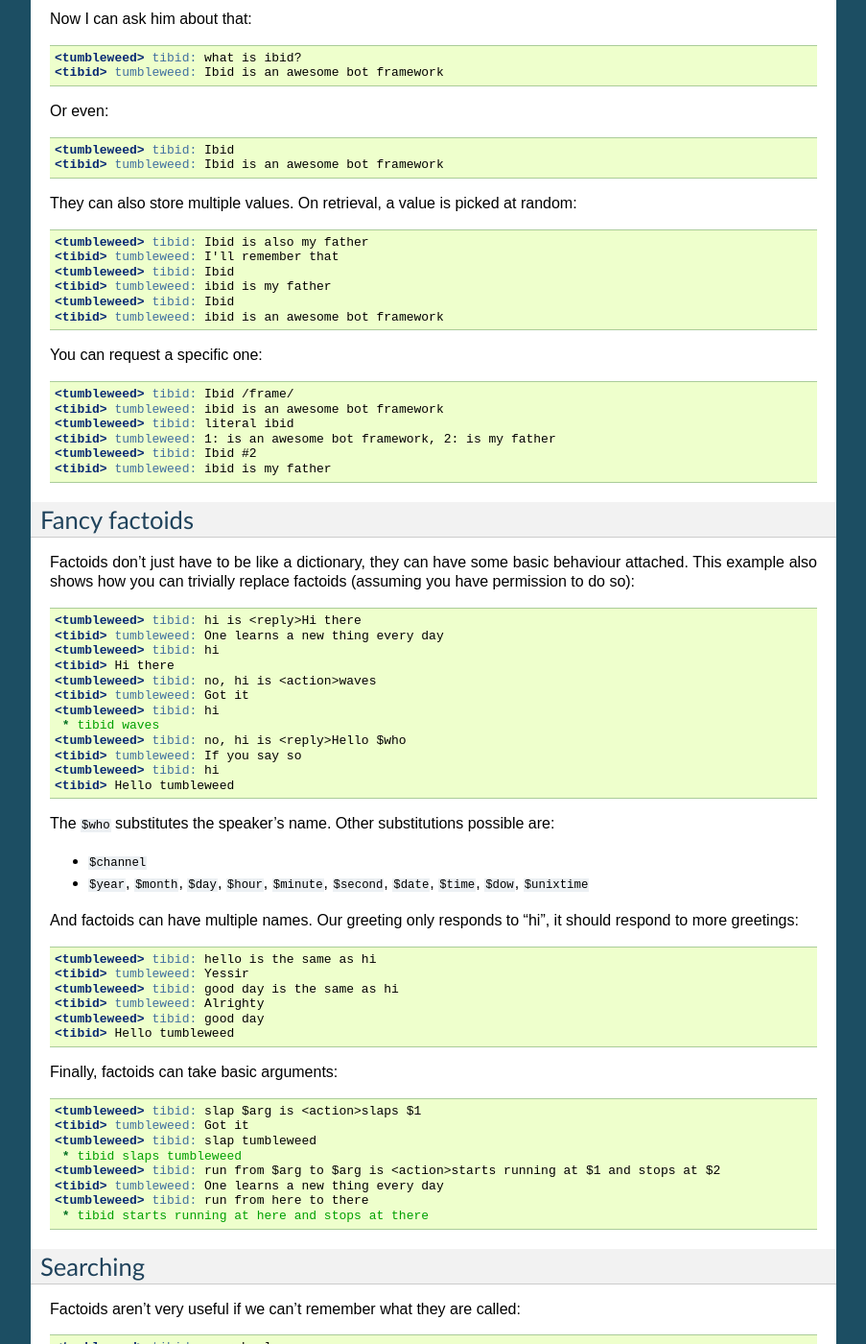
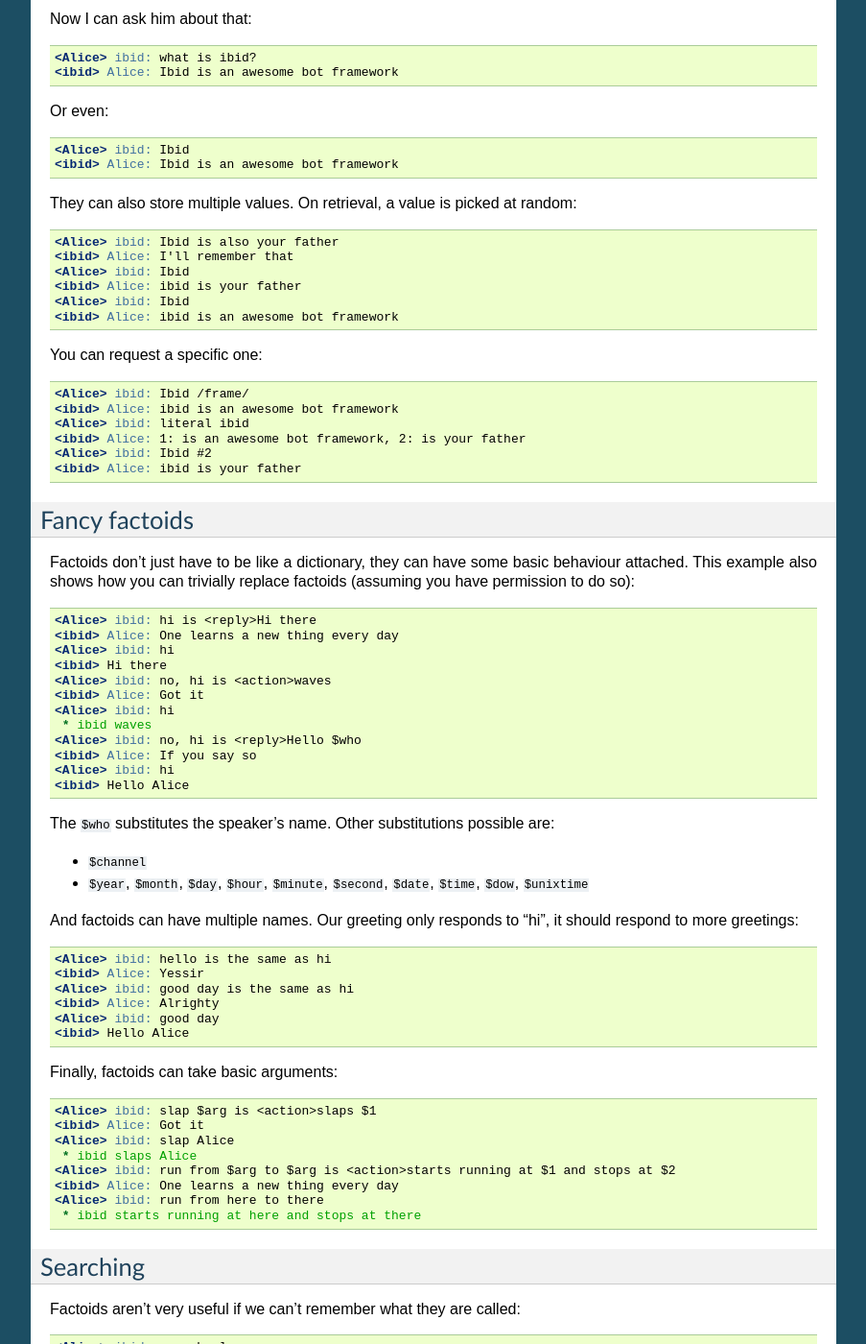
Before and after one commit to ibid/ibid, a Sphinx documentation site: the page built from docs/factoids.rst, in a window 1280 px wide and 1400 px high, scrolled down 547 px. Shown: the whole window at 96% size, without its empty margins (198-1101 px from the left). Built offline with Sphinx 7.4.7, drawn with Linux system fonts in a browser that asks for light colours; some of the changed text lies outside the part shown.

Commit message:
Call bot and user "Alice" and "ibid" everywhere

```diff
--- a/docs/factoids.rst
+++ b/docs/factoids.rst
@@ -27,37 +27,37 @@ Basics
 Factoids start out pretty basic, as a way of the bot remembering things,
 such as::
 
-   <tumbleweed> tibid: Ibid is an awesome bot framework
-   <tibid> tumbleweed: One learns a new thing every day
+   <Alice> ibid: Ibid is an awesome bot framework
+   <ibid> Alice: One learns a new thing every day
 
 Now I can ask him about that::
 
-   <tumbleweed> tibid: what is ibid?
-   <tibid> tumbleweed: Ibid is an awesome bot framework
+   <Alice> ibid: what is ibid?
+   <ibid> Alice: Ibid is an awesome bot framework
 
 Or even::
 
-   <tumbleweed> tibid: Ibid
-   <tibid> tumbleweed: Ibid is an awesome bot framework
+   <Alice> ibid: Ibid
+   <ibid> Alice: Ibid is an awesome bot framework
 
 They can also store multiple values. On retrieval, a value is picked at
 random::
 
-   <tumbleweed> tibid: Ibid is also my father
-   <tibid> tumbleweed: I'll remember that
-   <tumbleweed> tibid: Ibid
-   <tibid> tumbleweed: ibid is my father
-   <tumbleweed> tibid: Ibid
-   <tibid> tumbleweed: ibid is an awesome bot framework
+   <Alice> ibid: Ibid is also your father
+   <ibid> Alice: I'll remember that
+   <Alice> ibid: Ibid
+   <ibid> Alice: ibid is your father
+   <Alice> ibid: Ibid
+   <ibid> Alice: ibid is an awesome bot framework
 
 You can request a specific one::
 
-   <tumbleweed> tibid: Ibid /frame/
-   <tibid> tumbleweed: ibid is an awesome bot framework
-   <tumbleweed> tibid: literal ibid
-   <tibid> tumbleweed: 1: is an awesome bot framework, 2: is my father
-   <tumbleweed> tibid: Ibid #2
-   <tibid> tumbleweed: ibid is my father
+   <Alice> ibid: Ibid /frame/
+   <ibid> Alice: ibid is an awesome bot framework
+   <Alice> ibid: literal ibid
+   <ibid> Alice: 1: is an awesome bot framework, 2: is your father
+   <Alice> ibid: Ibid #2
+   <ibid> Alice: ibid is your father
 
 Fancy factoids
 --------------
@@ -67,18 +67,18 @@ basic behaviour attached.
 This example also shows how you can trivially replace factoids (assuming you
 have permission to do so)::
 
-   <tumbleweed> tibid: hi is <reply>Hi there
-   <tibid> tumbleweed: One learns a new thing every day
-   <tumbleweed> tibid: hi
-   <tibid> Hi there
-   <tumbleweed> tibid: no, hi is <action>waves
-   <tibid> tumbleweed: Got it
-   <tumbleweed> tibid: hi
-    * tibid waves
-   <tumbleweed> tibid: no, hi is <reply>Hello $who
-   <tibid> tumbleweed: If you say so
-   <tumbleweed> tibid: hi
-   <tibid> Hello tumbleweed
+   <Alice> ibid: hi is <reply>Hi there
+   <ibid> Alice: One learns a new thing every day
+   <Alice> ibid: hi
+   <ibid> Hi there
+   <Alice> ibid: no, hi is <action>waves
+   <ibid> Alice: Got it
+   <Alice> ibid: hi
+    * ibid waves
+   <Alice> ibid: no, hi is <reply>Hello $who
+   <ibid> Alice: If you say so
+   <Alice> ibid: hi
+   <ibid> Hello Alice
 
 The ``$who`` substitutes the speaker's name. Other substitutions possible are:
 
@@ -89,48 +89,48 @@ The ``$who`` substitutes the speaker's name. Other substitutions possible are:
 And factoids can have multiple names. Our greeting only responds to "hi", it
 should respond to more greetings::
 
-   <tumbleweed> tibid: hello is the same as hi
-   <tibid> tumbleweed: Yessir
-   <tumbleweed> tibid: good day is the same as hi
-   <tibid> tumbleweed: Alrighty
-   <tumbleweed> tibid: good day
-   <tibid> Hello tumbleweed
+   <Alice> ibid: hello is the same as hi
+   <ibid> Alice: Yessir
+   <Alice> ibid: good day is the same as hi
+   <ibid> Alice: Alrighty
+   <Alice> ibid: good day
+   <ibid> Hello Alice
 
 Finally, factoids can take basic arguments::
 
-   <tumbleweed> tibid: slap $arg is <action>slaps $1
-   <tibid> tumbleweed: Got it
-   <tumbleweed> tibid: slap tumbleweed
-    * tibid slaps tumbleweed
-   <tumbleweed> tibid: run from $arg to $arg is <action>starts running at $1 and stops at $2
-   <tibid> tumbleweed: One learns a new thing every day
-   <tumbleweed> tibid: run from here to there
-    * tibid starts running at here and stops at there
+   <Alice> ibid: slap $arg is <action>slaps $1
+   <ibid> Alice: Got it
+   <Alice> ibid: slap Alice
+    * ibid slaps Alice
+   <Alice> ibid: run from $arg to $arg is <action>starts running at $1 and stops at $2
+   <ibid> Alice: One learns a new thing every day
+   <Alice> ibid: run from here to there
+    * ibid starts running at here and stops at there
 
 Searching
 ---------
 
 Factoids aren't very useful if we can't remember what they are called::
 
-   <tumbleweed> tibid: search slap
-   <tibid> tumbleweed: slap $arg [1]
-   <tumbleweed> tibid: search father
-   <tibid> tumbleweed: Ibid [2]
+   <Alice> ibid: search slap
+   <ibid> Alice: slap $arg [1]
+   <Alice> ibid: search father
+   <ibid> Alice: Ibid [2]
 
 The first example tells us about a factoid mentioning slap.
 The second shows what happens when a multi-valued factoid is found. The
 result we are after may be one of two values, so we can't simply say
-"``tibid: ibid``", we should rather use say::
+"``ibid: ibid``", we should rather use say::
 
-   <tumbleweed> tibid: ibid /father/
-   <tibid> tumbleweed: Ibid is my father
+   <Alice> ibid: ibid /father/
+   <ibid> Alice: Ibid is your father
 
 You can specify which part of the factoid you are searching in::
 
-   <tumbleweed> tibid: search for values containing awesome
-   <tibid> tumbleweed: Ibid [2]
-   <tumbleweed> tibid: search for names containing awesome
-   <tibid> tumbleweed: I couldn't find anything with that name
+   <Alice> ibid: search for values containing awesome
+   <ibid> Alice: Ibid [2]
+   <Alice> ibid: search for names containing awesome
+   <ibid> Alice: I couldn't find anything with that name
 
 Modification
 ------------
@@ -139,18 +139,18 @@ Factoids aren't set in stone.
 While they can be replaced with "``no, name is newvalue``", sometimes
 you just want to make a small change::
 
-   <tumbleweed> tibid: ibid
-   <tibid> tumbleweed: Ibid is an awesome bot framework
-   <tumbleweed> tibid: ibid += , written in python
-   <tibid> tumbleweed: Pattern matches multiple factoids, please be more specific
-   <tumbleweed> tibid: ibid /awesome/ += , written in python
-   <tibid> tumbleweed: Done
-   <tumbleweed> tibid: ibid /awesome/
-   <tibid> tumbleweed: Ibid is an awesome bot framework, written in python
-   <tumbleweed> tibid: ibid /python/ ~= s/awesome //
-   <tibid> tumbleweed: Yessir
-   <tumbleweed> tibid: ibid /python/
-   <tibid> tumbleweed: Ibid is an bot framework, written in python
+   <Alice> ibid: ibid
+   <ibid> Alice: Ibid is an awesome bot framework
+   <Alice> ibid: ibid += , written in python
+   <ibid> Alice: Pattern matches multiple factoids, please be more specific
+   <Alice> ibid: ibid /awesome/ += , written in python
+   <ibid> Alice: Done
+   <Alice> ibid: ibid /awesome/
+   <ibid> Alice: Ibid is an awesome bot framework, written in python
+   <Alice> ibid: ibid /python/ ~= s/awesome //
+   <ibid> Alice: Yessir
+   <Alice> ibid: ibid /python/
+   <ibid> Alice: Ibid is an bot framework, written in python
 
 .. note::
 
@@ -163,18 +163,18 @@ you just want to make a small change::
 
 And finally, removal::
 
-   <tumbleweed> tibid: forget ibid
-   <tibid> tumbleweed: Sure
-   <tumbleweed> tibid: ibid
-   <tibid> tumbleweed: What?
+   <Alice> ibid: forget ibid
+   <ibid> Alice: Sure
+   <Alice> ibid: ibid
+   <ibid> Alice: What?
 
 Or only one of the values::
 
-   <tumbleweed> tibid: literal ibid
-   <tibid> tumbleweed: 0: is my father, 1: is an awesome bot framework
-   <tumbleweed> tibid: forget ibid /framework/
-   <tibid> tumbleweed: Sure
-   <tumbleweed> tibid: literal ibid
-   <tibid> tumbleweed: 0: is my father
+   <Alice> ibid: literal ibid
+   <ibid> Alice: 0: is your father, 1: is an awesome bot framework
+   <Alice> ibid: forget ibid /framework/
+   <ibid> Alice: Sure
+   <Alice> ibid: literal ibid
+   <ibid> Alice: 0: is your father
 
 .. vi: set et sta sw=3 ts=3:
```
Also changed, not shown: other parts of docs/factoids.rst (+5 -5 lines).
